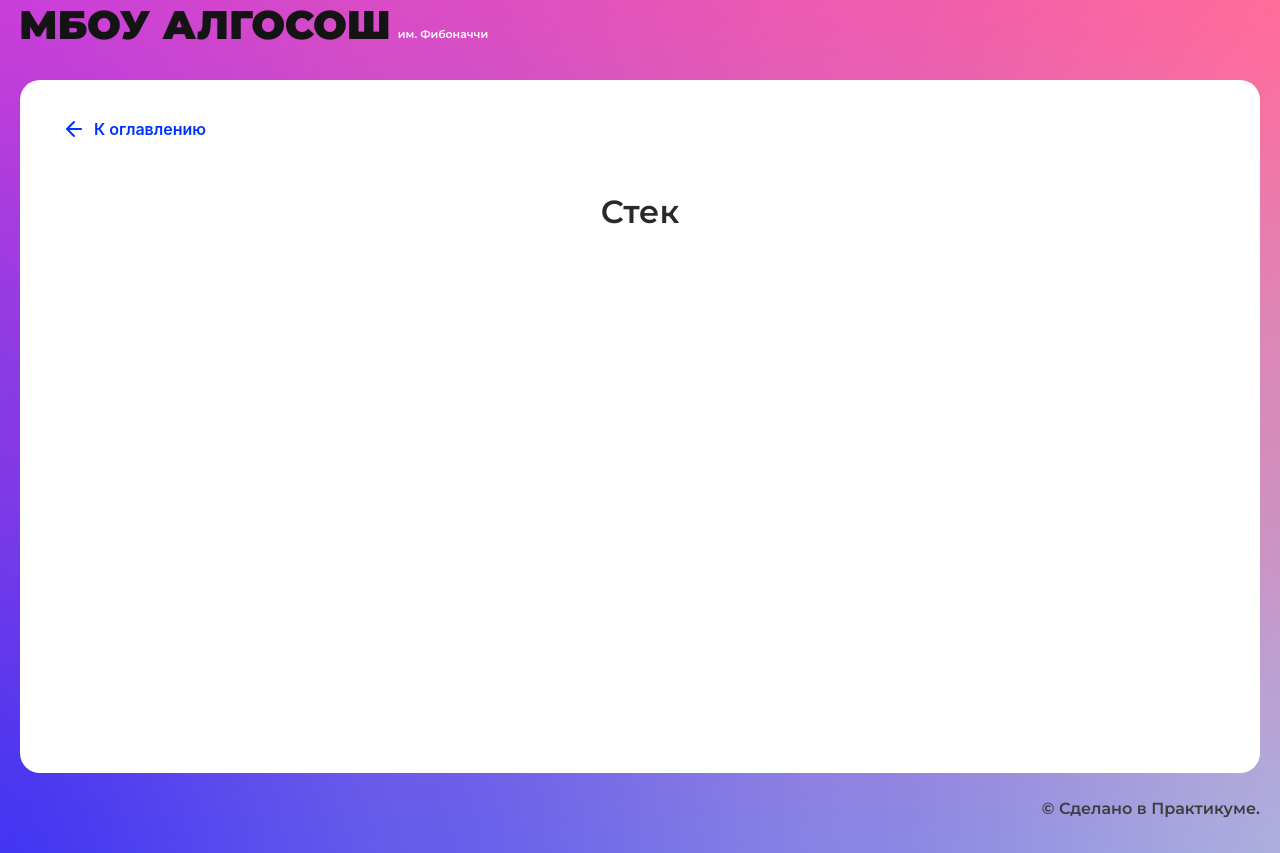
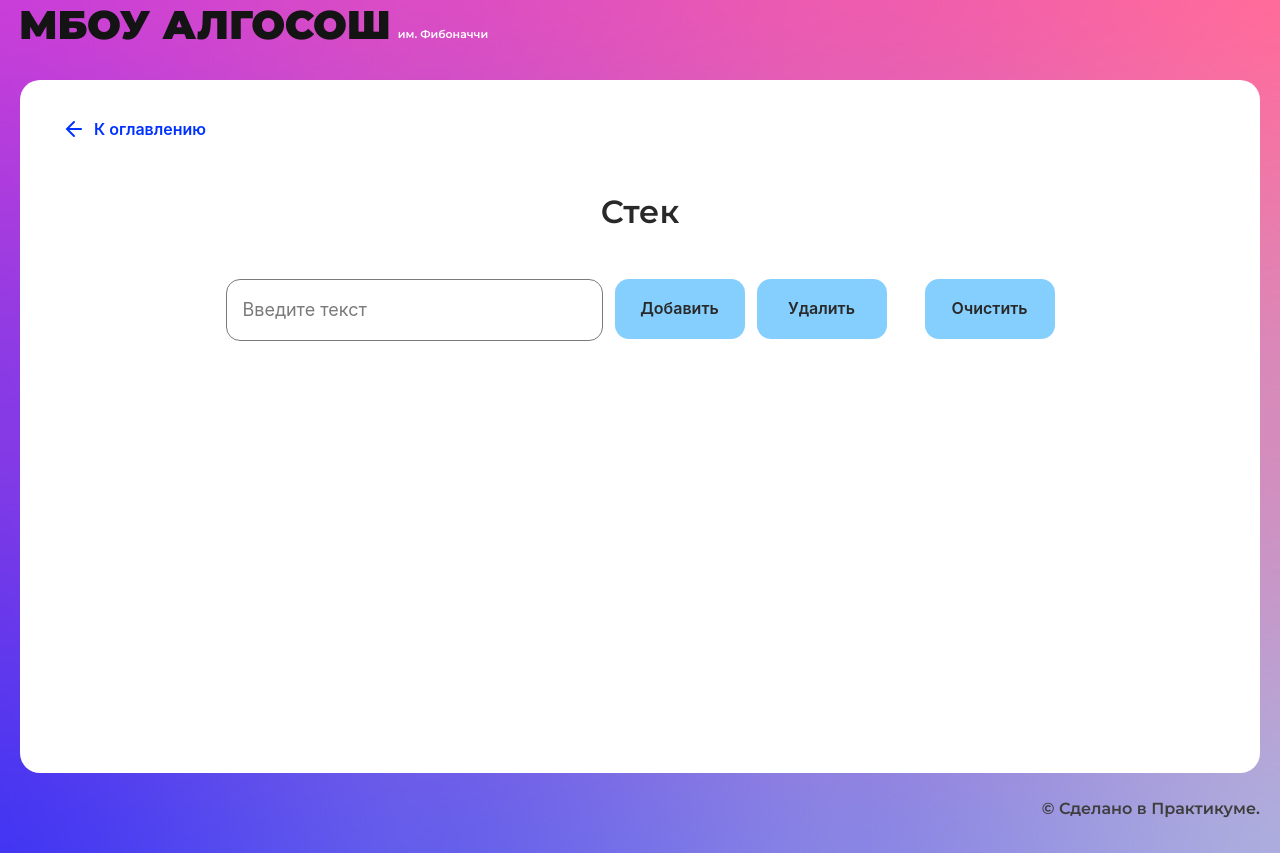
Before and after one commit to Shiker2032/algososh, a React (Create React App) app: page /stack in a window 1280 px wide. Built offline with nearby package versions, Linux system fonts and the light colour scheme.

Commit message:
модель данных стек

```diff
--- a/src/components/sorting-page/sorting-page.tsx
+++ b/src/components/sorting-page/sorting-page.tsx
@@ -9,27 +9,29 @@ import { SolutionLayout } from "../ui/solution-layout/solution-layout";
 import styles from "./sorting-page.module.css";
 
 export const SortingPage: React.FC = () => {
-  const [data, setData] = useState([1, 5, 54, 30, 10, 3]);
-  let time = 500;
+  const [data, setData] = useState([1, 5, 54, 30, 10, 3, 33, 20, 11, 13, 6]);
+  let time = 1000;
 
   const bubbleSort = (arr, type) => {
     for (let i = 0; i < arr.length; i++) {
-      time += 500;
+      time += 1000;
       for (let j = 0; j < arr.length; j++) {
         setTimeout(() => {
-          bubbleswap(arr, i, j, type);
+          bubbleSwap(arr, i, j, type);
         }, time);
       }
     }
   };
 
   function bubbleSwap(arr, i, j, type) {
-    if (type === "asc" ? arr[i] < arr[j] : arr[i] > arr[j]) {
-      [arr[i], arr[j]] = [arr[j], arr[i]];
-      setData([...arr]);
-    }
+    setTimeout(() => {
+      if (type === "asc" ? arr[i] < arr[j] : arr[i] > arr[j]) {
+        [arr[i], arr[j]] = [arr[j], arr[i]];
+        setData([...arr]);
+      }
+    }, time);
   }
-
+  //Функция универсальная
   const selectionSort = (arr: number[], sortingType): number[] => {
     for (let i = 0; i < arr.length - 1; i++) {
       time += 500;
--- a/src/components/stack-page/stack-page.tsx
+++ b/src/components/stack-page/stack-page.tsx
@@ -1,10 +1,112 @@
-import React from "react";
+//@ts-nocheck
+
+import React, { useEffect, useState } from "react";
+import { ElementStates } from "../../types/element-states";
+import { Button } from "../ui/button/button";
+import { Circle } from "../ui/circle/circle";
+import { Input } from "../ui/input/input";
 import { SolutionLayout } from "../ui/solution-layout/solution-layout";
+import styles from "./stake-page.module.css";
 
-export const StackPage: React.FC = () => {
+class Stack<T> implements IStack<T> {
+  private container: T[] = [];
+
+  push = (item: T): void => {
+    this.container.push(item);
+  };
+
+  pop = (): void => {
+    if (this.container.length !== 0) {
+      this.container.pop();
+    }
+  };
+
+  elements = () => {
+    const arr = [];
+    for (let i of this.container) arr.push(i);
+    return arr;
+  };
+
+  clear = () => {
+    this.container = [];
+  };
+}
+
+export const StackPage = () => {
+  const [data, setData] = useState([]);
+  const [input, setInput] = useState("");
+  const [color, setColor] = useState(false);
+  const stack = React.useMemo(() => {
+    return new Stack<string>();
+  }, []);
+
+  const handleInput = (evt) => {
+    setInput(evt.target.value);
+  };
+
+  //Добавление
+  const handleAdd = () => {
+    stack.push(input);
+    setTimeout(() => {
+      setColor(ElementStates.Changing);
+      setData([...stack.container]);
+      setTimeout(() => {
+        setColor(ElementStates.Default);
+        setData([...stack.container]);
+      }, 500);
+    }, 500);
+  };
+
+  //Удаление
+  const handleDelete = () => {
+    setTimeout(() => {
+      setColor(ElementStates.Changing);
+      setData([...stack.container]);
+      setTimeout(() => {
+        stack.pop();
+        setColor(ElementStates.Default);
+        setData([...stack.container]);
+      }, 500);
+    }, 500);
+  };
+
+  //Очистка
+  const handleClear = () => {
+    stack.clear();
+    setData([]);
+  };
+
   return (
     <SolutionLayout title="Стек">
+      <div className={styles.container}>
+        <div className={styles.input}>
+          <Input
+            id="input"
+            maxLength={4}
+            onInput={(evt) => {
+              handleInput(evt);
+            }}
+          />
 
+          <Button text="Добавить" onClick={handleAdd} />
+          <Button text="Удалить" onClick={handleDelete} />
+        </div>
+        <Button text="Очистить" onClick={handleClear} />
+      </div>
+      <div className={styles.stack_container}>
+        {data.length > 0 &&
+          data.map((el, i) => {
+            return (
+              <Circle
+                letter={el}
+                key={i}
+                head={i === data.length - 1 ? "top" : ""}
+                state={data.length - 1 === i ? color : ElementStates.Default}
+                index={i}
+              />
+            );
+          })}
+      </div>
     </SolutionLayout>
   );
 };
--- /dev/null
+++ b/src/components/stack-page/stake-page.module.css
@@ -0,0 +1,23 @@
+.container {
+  display: flex;
+  justify-content: space-between;
+  max-width: 829px;
+  margin: 0 auto;
+}
+
+.input {
+  display: flex;
+  max-width: 630px;
+  gap: 12px;
+}
+
+.input input {
+  min-width: 377px;
+}
+
+.stack_container {
+  display: flex;
+  justify-content: center;
+  margin-top: 100px;
+  gap: 16px;
+}
```
